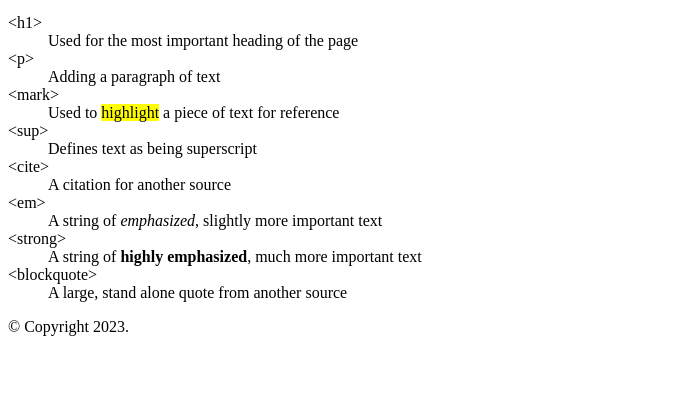
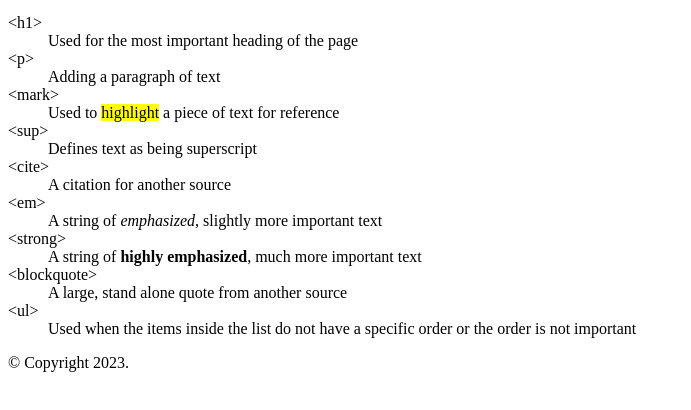
Before and after one commit to vanh0072/vanh0072.github.io, a plain HTML site: page html-assignment/notes.html in a window 1280 px wide. Shown: the part 118-528 px from the top of the page, without its empty margins (0-691 px from the left). Drawn offline with Linux system fonts and the light colour scheme.

Commit message:
updates to notes.html

```diff
--- a/html-assignment/notes.html
+++ b/html-assignment/notes.html
@@ -43,6 +43,9 @@
 
         <dt>&lt;blockquote&gt;</dt>
         <dd>A large, stand alone quote from another source</dd>
+
+        <dt>&lt;ul&gt;</dt>
+        <dd>Used when the items inside the list do not have a specific order or the order is not important</dd>
     </dl>
     <footer>
         &copy; Copyright 2023.
```
